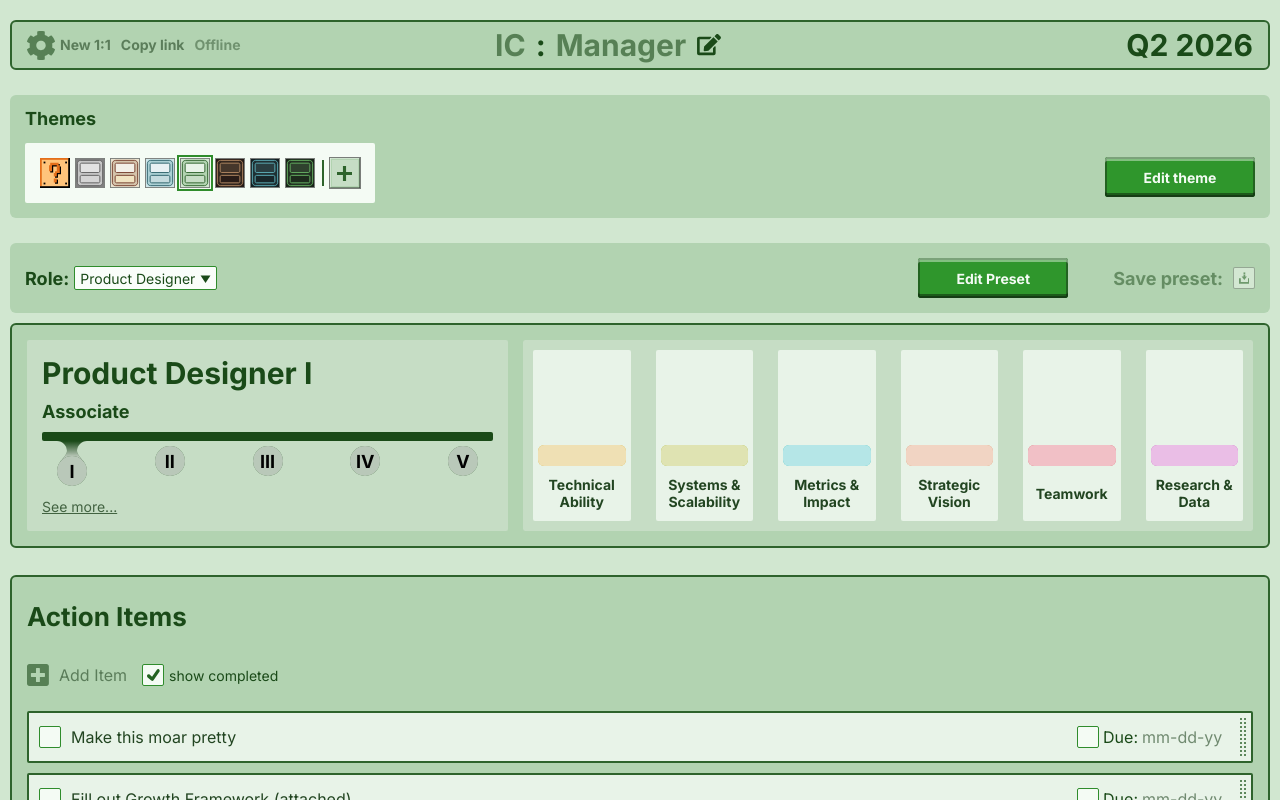
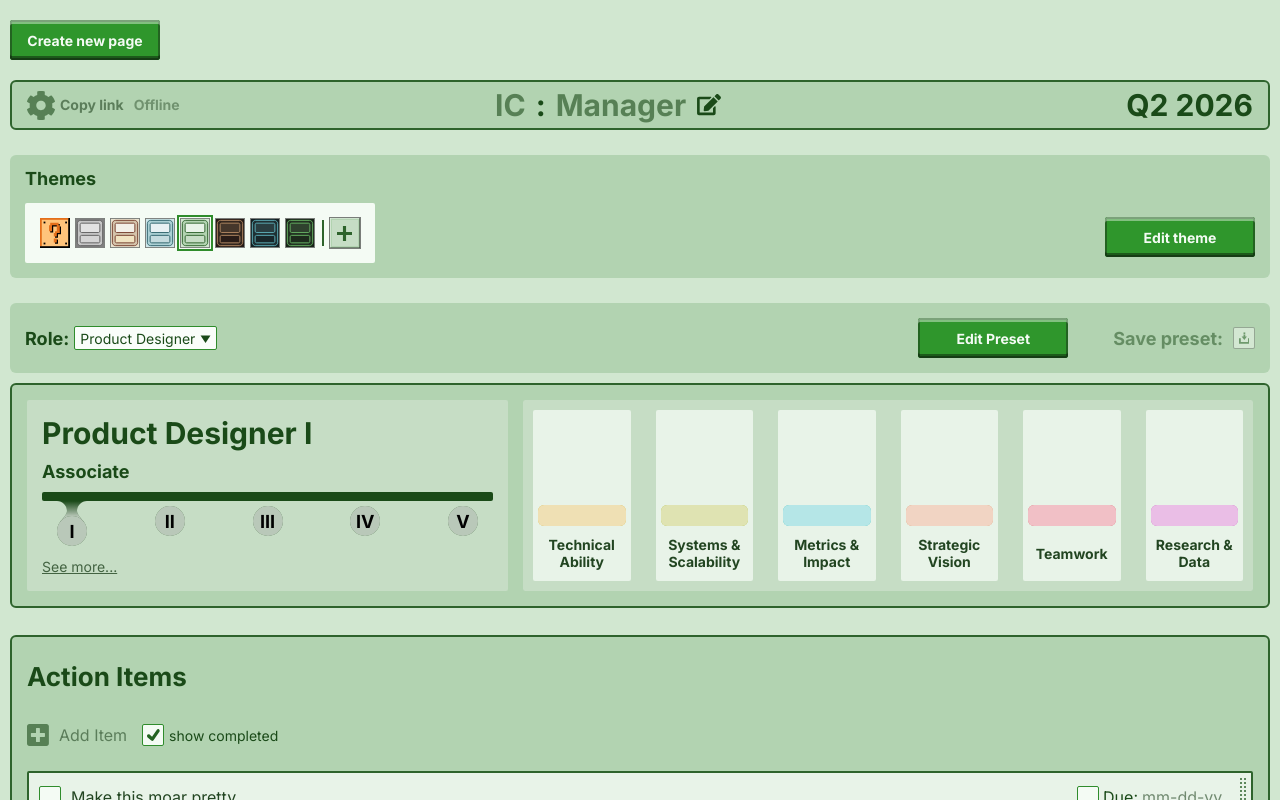
Before and after one commit to bubbafrye/ManagerTools, a React (Vite) app: page / in a window 1280 px wide. Both pictures are taken after a click on the button 81 px from the left and 65 px from the top of the page. Shown: the top 800 px of the page. Built offline with nearby package versions, Linux system fonts and the light colour scheme.

Commit message:
updated animation when entering settings

```diff
--- a/src/components/DocumentHeader.module.css
+++ b/src/components/DocumentHeader.module.css
@@ -1,3 +1,11 @@
+.stack {
+  display: flex;
+  flex-direction: column;
+  align-items: flex-start;
+  gap: 20px;
+  width: 100%;
+}
+
 .header {
   position: relative;
   display: flex;
--- a/src/components/DocumentHeader.tsx
+++ b/src/components/DocumentHeader.tsx
@@ -1,7 +1,9 @@
 import { ShareBar } from "./ShareBar";
+import { DefaultBtn } from "./ui/DefaultBtn";
 import { AdjustIcon, EditIcon } from "./ui/Icons";
 import { EditableText } from "./ui/EditableText";
 import type { SyncStatus } from "../sync/connect";
+import enterShift from "../styles/enterShift.module.css";
 import styles from "./DocumentHeader.module.css";
 
 type DocumentHeaderProps = {
@@ -34,9 +36,16 @@ export function DocumentHeader({
   onCopyLink,
 }: DocumentHeaderProps) {
   return (
+    <div className={styles.stack}>
+      {editMode ? (
+        <DefaultBtn className={enterShift.enter} onClick={onNewPage}>
+          Create new page
+        </DefaultBtn>
+      ) : null}
       <header
         className={styles.header}
         data-layout="document-header"
+        data-settings-shift="header"
       >
         <button
           type="button"
@@ -51,7 +60,6 @@ export function DocumentHeader({
           peerCount={peerCount}
           syncStatus={syncStatus}
           copied={copied}
-        onNewPage={onNewPage}
           onCopyLink={onCopyLink}
         />
         <div className={styles.names} data-layout="ic-manager">
@@ -97,5 +105,6 @@ export function DocumentHeader({
           {periodLabel}
         </div>
       </header>
+    </div>
   );
 }
--- a/src/components/ShareBar.tsx
+++ b/src/components/ShareBar.tsx
@@ -5,7 +5,6 @@ type ShareBarProps = {
   peerCount: number;
   syncStatus: SyncStatus;
   copied: boolean;
-  onNewPage: () => void;
   onCopyLink: () => void;
 };
 
@@ -19,14 +18,10 @@ export function ShareBar({
   peerCount,
   syncStatus,
   copied,
-  onNewPage,
   onCopyLink,
 }: ShareBarProps) {
   return (
     <div className={styles.bar} data-layout="share-bar">
-      <button type="button" className={styles.action} onClick={onNewPage}>
-        New 1:1
-      </button>
       <button type="button" className={styles.action} onClick={onCopyLink}>
         Copy link
       </button>
--- a/src/pages/OneOnOnePage.tsx
+++ b/src/pages/OneOnOnePage.tsx
@@ -1,4 +1,4 @@
-import { useEffect, useMemo, useState } from "react";
+import { useEffect, useLayoutEffect, useMemo, useRef, useState } from "react";
 import { ActionItems } from "../components/ActionItems";
 import { Agenda } from "../components/Agenda";
 import { DocumentHeader } from "../components/DocumentHeader";
@@ -25,6 +25,7 @@ import {
 } from "../themes";
 import type { DocumentActions } from "../hooks/useDocumentState";
 import type { SyncStatus } from "../sync/connect";
+import enterShift from "../styles/enterShift.module.css";
 import styles from "./OneOnOnePage.module.css";
 
 type OneOnOnePageProps = DocumentActions & {
@@ -74,6 +75,8 @@ export function OneOnOnePage({
     () => roleNames[0] ?? "Product Designer",
   );
   const [contentEdit, setContentEdit] = useState(false);
+  const pageRef = useRef<HTMLElement>(null);
+  const settingsTopsRef = useRef<Map<string, number> | null>(null);
 
   useEffect(() => {
     applyAppearance(appearance);
@@ -88,8 +91,38 @@ export function OneOnOnePage({
     return () => window.removeEventListener("keydown", onKeyDown);
   }, [editMode]);
 
+  useLayoutEffect(() => {
+    const root = pageRef.current;
+    const prevTops = settingsTopsRef.current;
+    settingsTopsRef.current = null;
+    if (!editMode || !root || !prevTops) return;
+    if (window.matchMedia("(prefers-reduced-motion: reduce)").matches) return;
+
+    for (const el of root.querySelectorAll<HTMLElement>("[data-settings-shift]")) {
+      const id = el.dataset.settingsShift;
+      if (!id) continue;
+      const prevTop = prevTops.get(id);
+      if (prevTop == null) continue;
+      const dy = prevTop - el.getBoundingClientRect().top;
+      if (dy >= 0) continue;
+      el.classList.remove(enterShift.shift);
+      el.style.transition = "none";
+      el.style.transform = `translateY(${dy}px)`;
+      void el.offsetWidth;
+      el.style.transition = "";
+      el.classList.add(enterShift.shift);
+      el.style.transform = "";
+      const done = (event: TransitionEvent) => {
+        if (event.target !== el || event.propertyName !== "transform") return;
+        el.classList.remove(enterShift.shift);
+        el.removeEventListener("transitionend", done);
+      };
+      el.addEventListener("transitionend", done);
+    }
+  }, [editMode]);
+
   return (
-    <main className={styles.page} data-layout="page">
+    <main ref={pageRef} className={styles.page} data-layout="page">
       <div className={styles.chrome}>
         <DocumentHeader
           icName={document.icName}
@@ -98,7 +131,20 @@ export function OneOnOnePage({
           editMode={editMode}
           onIcNameChange={(icName) => updateIdentity({ icName })}
           onManagerNameChange={(managerName) => updateIdentity({ managerName })}
-          onToggleEditMode={() => setEditMode((open) => !open)}
+          onToggleEditMode={() => {
+            const root = pageRef.current;
+            if (!editMode && root) {
+              const tops = new Map<string, number>();
+              for (const el of root.querySelectorAll<HTMLElement>(
+                "[data-settings-shift]",
+              )) {
+                const id = el.dataset.settingsShift;
+                if (id) tops.set(id, el.getBoundingClientRect().top);
+              }
+              settingsTopsRef.current = tops;
+            }
+            setEditMode((open) => !open);
+          }}
           peerCount={peerCount}
           syncStatus={syncStatus}
           copied={copied}
@@ -106,7 +152,10 @@ export function OneOnOnePage({
           onCopyLink={onCopyLink}
         />
         {editMode ? (
-          <div className={styles.editStrip} data-layout="edit-strip">
+          <div
+            className={`${styles.editStrip} ${enterShift.enter}`}
+            data-layout="edit-strip"
+          >
             <AdjustmentPanel
               appearance={appearance}
               activeThemeId={activeThemeId}
@@ -151,7 +200,11 @@ export function OneOnOnePage({
           </div>
         ) : null}
       </div>
-      <div className={styles.framework} data-layout="growth-framework">
+      <div
+        className={styles.framework}
+        data-layout="growth-framework"
+        data-settings-shift="framework"
+      >
         <GrowthFramework
           key={selectedRole}
           icName={document.icName}
@@ -161,7 +214,11 @@ export function OneOnOnePage({
           contentEdit={contentEdit}
         />
       </div>
-      <section className={styles.oneOnOne} data-layout="one-on-one">
+      <section
+        className={styles.oneOnOne}
+        data-layout="one-on-one"
+        data-settings-shift="one-on-one"
+      >
         <div className={styles.leftSide} data-layout="left-column">
           <ActionItems
             items={document.actionItems}
--- /dev/null
+++ b/src/styles/enterShift.module.css
@@ -0,0 +1,28 @@
+.enter {
+  animation: enter-shift-in 250ms ease-out both;
+}
+
+.shift {
+  transition: transform 250ms ease-out;
+}
+
+@keyframes enter-shift-in {
+  from {
+    opacity: 0;
+    transform: translateY(-50px);
+  }
+  to {
+    opacity: 1;
+    transform: translateY(0);
+  }
+}
+
+@media (prefers-reduced-motion: reduce) {
+  .enter {
+    animation: none;
+  }
+
+  .shift {
+    transition: none;
+  }
+}
```
Also changed, not shown: 1 other file (tests, documents, lock files or other folders). Lines whose indentation alone changed are shown as unchanged.
